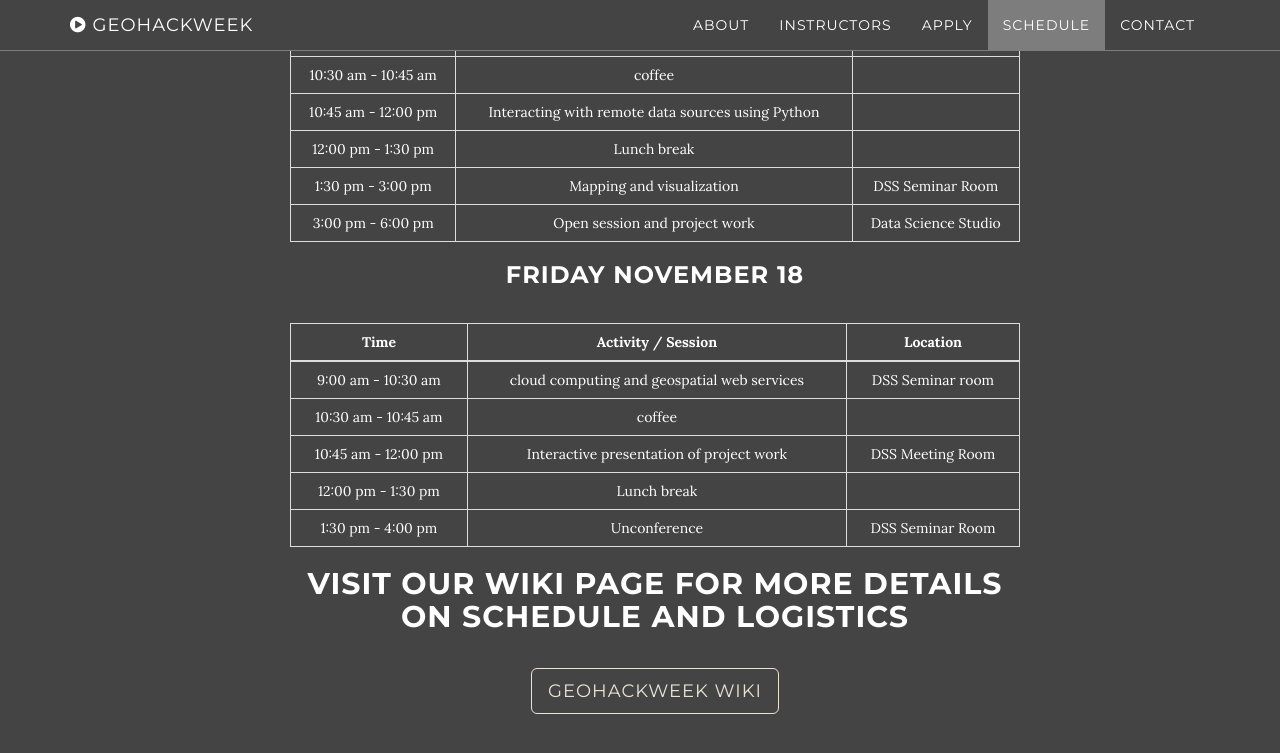
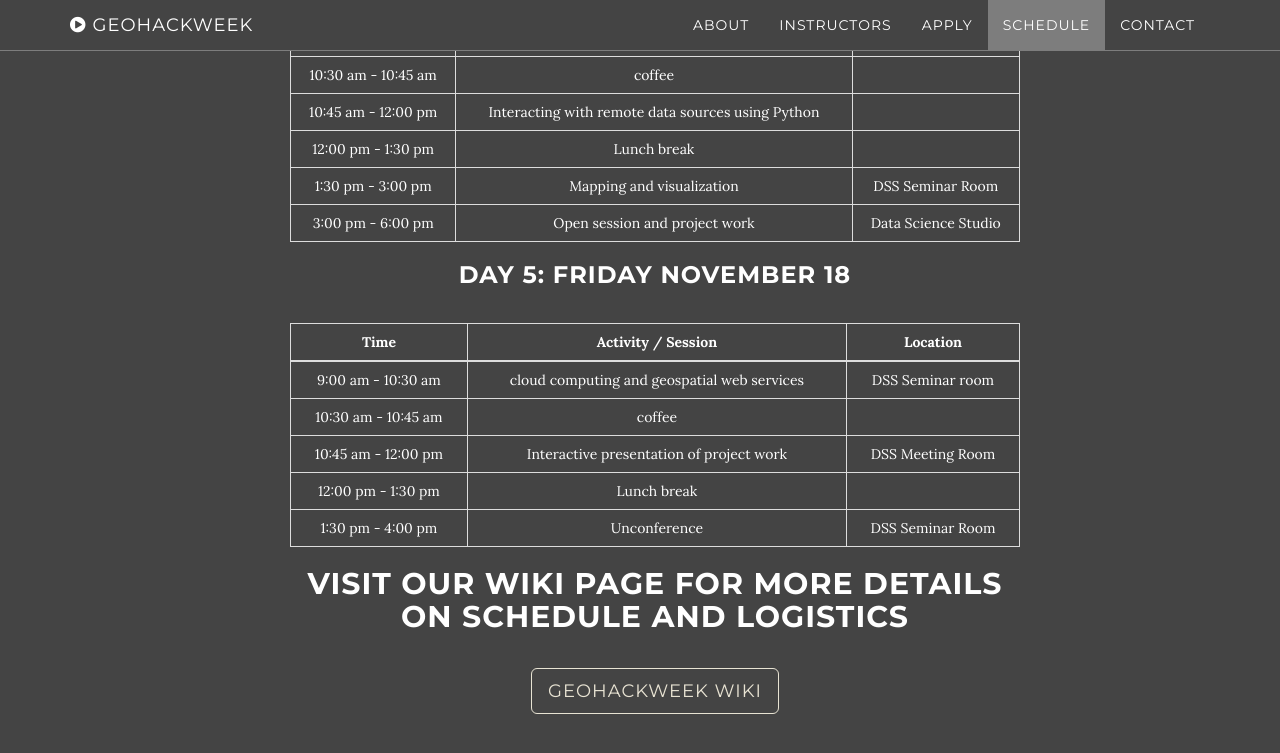
Before and after one commit to geohackweek/geohackweek.github.io, a Jekyll site: the page built from index.html, in a window 1280 px wide and 900 px high, scrolled down 4797 px. Shown: the top 753 px of the window. Built offline with Jekyll 4.4.1, drawn with Linux system fonts in a browser that asks for light colours.

Commit message:
fix heading

```diff
--- a/_includes/schedule.html
+++ b/_includes/schedule.html
@@ -206,7 +206,7 @@
                         </tr>
                     </tbody>
                 </table>
-                <h3><a id="Friday_November_18_55"></a>Friday November 18</h3>
+                <h3><a id="Friday_November_18_55"></a>DAY 5: Friday November 18</h3>
                 <table class="table table-bordered">
                     <thead>
                         <tr>
```
